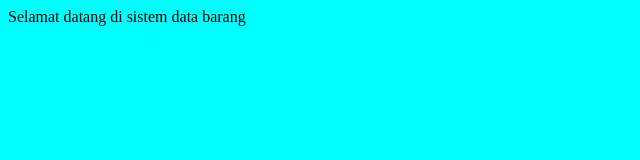
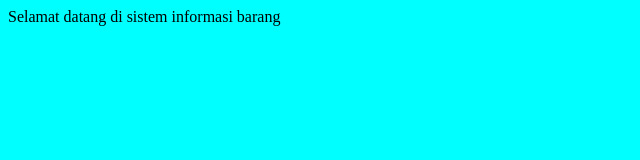
Before and after one commit to suryanadeak/sistem-data-barang, a plain HTML site: page content.html in a window 1280 px wide. Shown: the full height of the page, 0-640 px from the left. Drawn offline with Linux system fonts and the light colour scheme.

Commit message:
Update content.html

```diff
--- a/content.html
+++ b/content.html
@@ -7,6 +7,6 @@
       </style>
    </head>
    <body>
-      <p> Selamat datang di sistem data barang</p>
+      <p> Selamat datang di sistem informasi barang</p>
    </body>
 </html>
```
